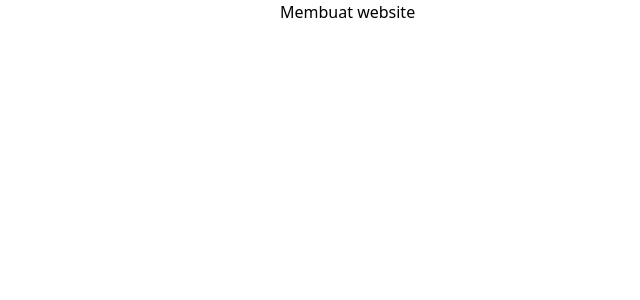
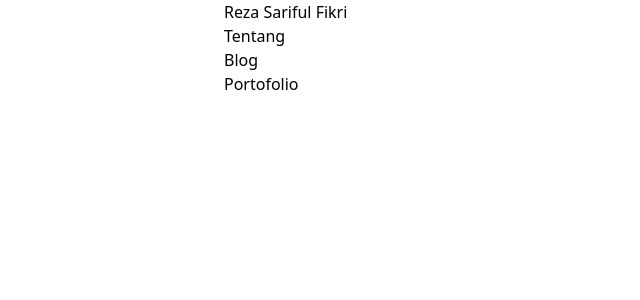
Before and after one commit to rezafikkri/rezafikkri.github.io, a Next.js app: page / in a window 1280 px wide. Shown: the top 300 px of the page, without its empty margins (0-640 px from the left). Built offline with nearby package versions, Linux system fonts and the light colour scheme.

Commit message:
feat: create layout system

```diff
--- /dev/null
+++ b/components/footer.js
@@ -0,0 +1,6 @@
+export default function Footer() {
+  return (
+    <footer>
+    </footer>
+  );
+}
--- /dev/null
+++ b/components/header.js
@@ -0,0 +1,16 @@
+import Link from "next/link";
+
+export default function Header() {
+  return (
+    <header>
+      <Link href="/">Reza Sariful Fikri</Link>
+      <nav>
+        <ul>
+          <li><Link href="">Tentang</Link></li>
+          <li><Link href="">Blog</Link></li>
+          <li><Link href="">Portofolio</Link></li>
+        </ul>
+      </nav>
+    </header>
+  );
+}
--- /dev/null
+++ b/components/layout.js
@@ -0,0 +1,19 @@
+import Head from "next/head";
+import Header from "./header";
+import Footer from "./footer";
+
+export const name = "Reza Sariful Fikri";
+
+export default function Layout({ children }) {
+  return (
+    <div className="max-w-4xl mx-auto px-4 sm:px-8">
+      <Head>
+        <meta name="viewport" content="width=device-width, initial-scale=1" />
+        <link rel="icon" href="http://localhost:3000/favicon.ico" />
+      </Head>
+      <Header />
+      <main>{children}</main>
+      <Footer />
+    </div>
+  );
+}
--- a/pages/_app.js
+++ b/pages/_app.js
@@ -1,14 +1,5 @@
-import Head from 'next/head';
-import '../styles/globals.css'
+import '@/styles/globals.css'
 
 export default function App({ Component, pageProps }) {
-  return (
-    <>
-      <Head>
-        <meta name="viewport" content="width=device-width, initial-scale=1" />
-        <link rel="icon" href="http://localhost:3000/favicon.ico" />
-      </Head>
-      <Component {...pageProps} />
-    </>
-  );
+  return <Component {...pageProps} />;
 }
--- a/pages/index.js
+++ b/pages/index.js
@@ -1,17 +1,13 @@
-import Head from 'next/head'
-import { Inter } from '@next/font/google'
-
-const inter = Inter({ subsets: ['latin'] })
+import Head from 'next/head';
+import Layout, { name } from '@/components/layout';
 
 export default function Home() {
   return (
-    <>
+    <Layout>
       <Head>
-        <title>Reza Sariful Fikri . Web Developer</title>
+        <title>{name} | Web Developer</title>
       </Head>
-      <main className="max-w-3xl mx-auto px-3 sm:px-6">
-        <p>Membuat website</p>
-      </main>
-    </>
+
+    </Layout>
   )
 }
```
Also changed, not shown: components/navbar.js (deleted).
